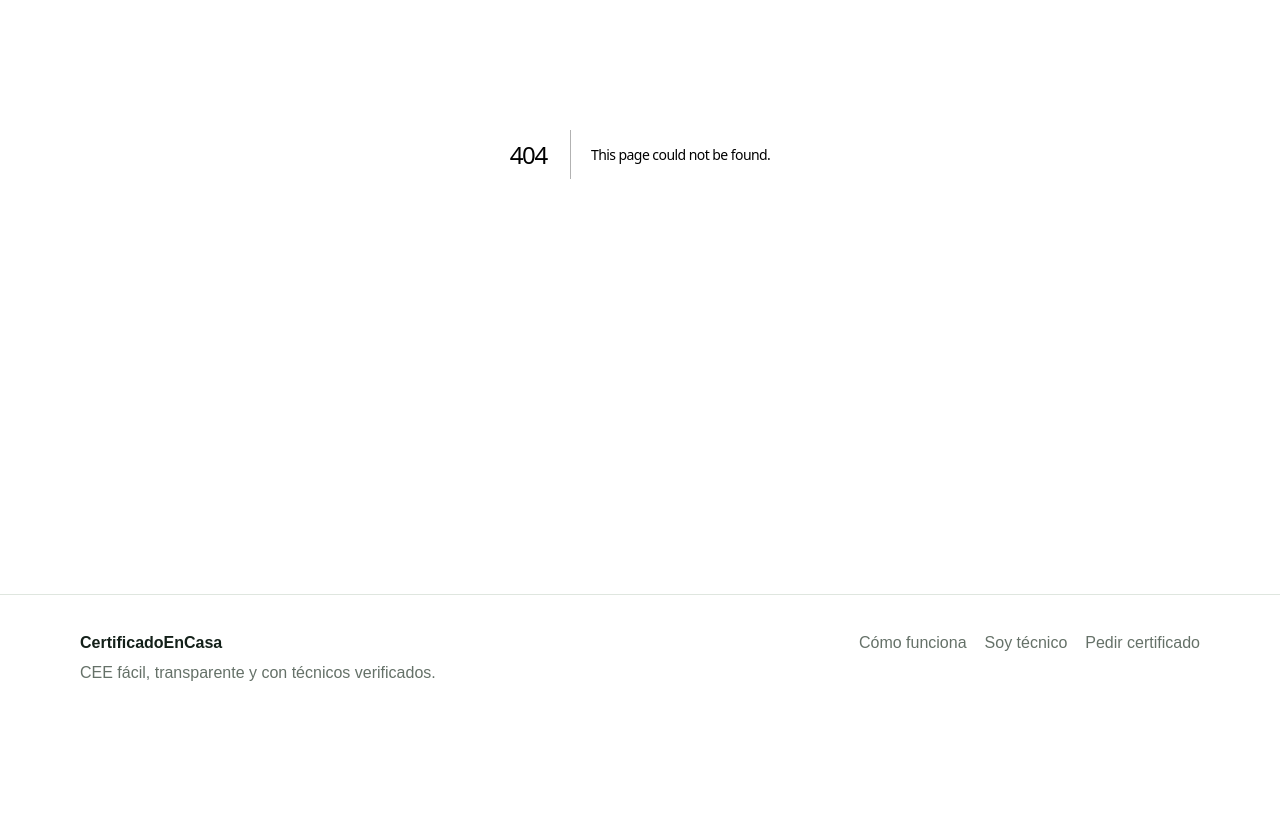
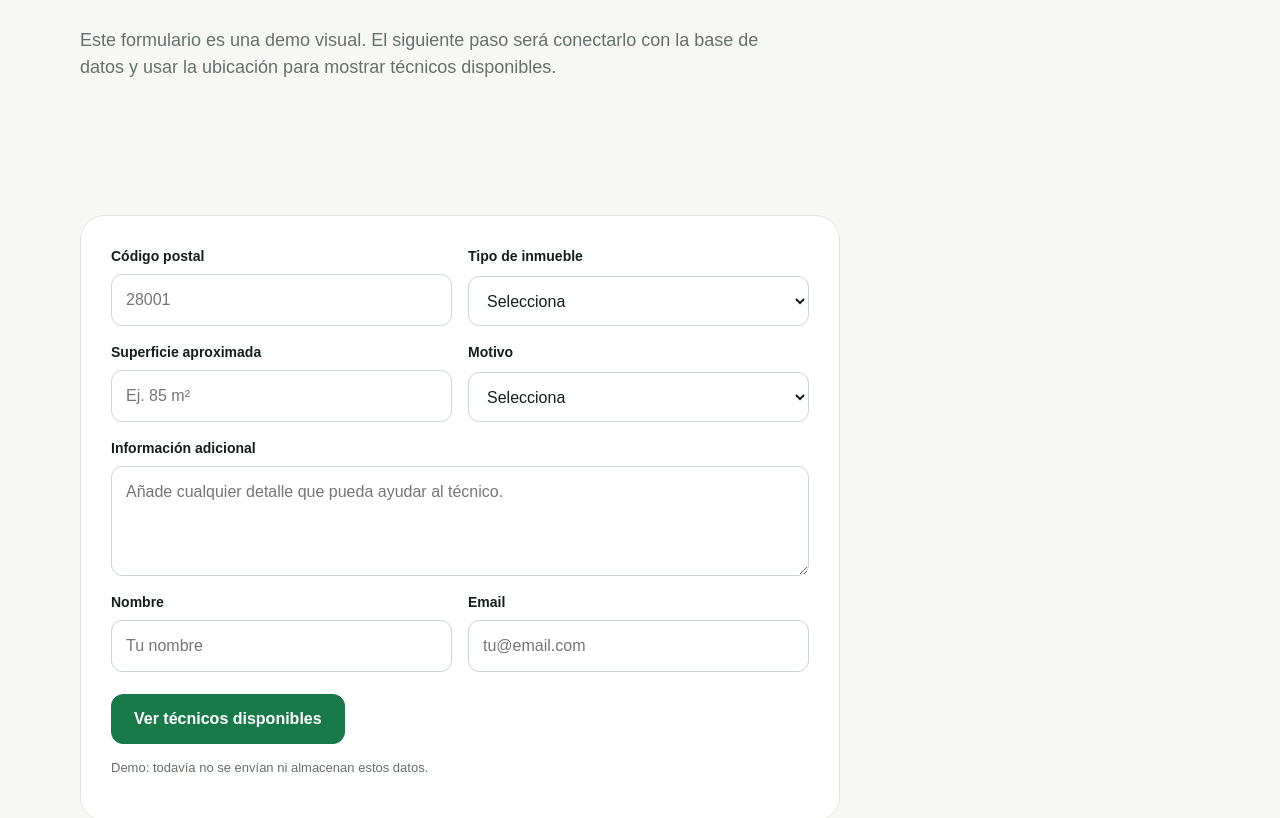
Before and after one commit to Javimenmes96/CertificadoEnCasa, a Next.js app: page /solicitar in a window 1280 px wide. Before the commit this address had no page. Shown: the part 321-1139 px from the top of the page. Before the commit the page ends 1042 px from the top, so only its background shows below. Built offline with nearby package versions, Linux system fonts and the light colour scheme.

Commit message:
Add certificate request demo form

```diff
--- /dev/null
+++ b/app/solicitar/page.tsx
@@ -0,0 +1,64 @@
+export default function SolicitarPage() {
+  return (
+    <>
+      <section className="page-hero">
+        <div className="container">
+          <span className="eyebrow">Pedir certificado</span>
+          <h1>Cuéntanos qué inmueble necesitas certificar.</h1>
+          <p>Este formulario es una demo visual. El siguiente paso será conectarlo con la base de datos y usar la ubicación para mostrar técnicos disponibles.</p>
+        </div>
+      </section>
+      <section className="section">
+        <div className="container">
+          <form className="form-card">
+            <div className="form-grid">
+              <div className="field">
+                <label htmlFor="postal">Código postal</label>
+                <input id="postal" name="postal" inputMode="numeric" placeholder="28001" />
+              </div>
+              <div className="field">
+                <label htmlFor="type">Tipo de inmueble</label>
+                <select id="type" name="type" defaultValue="">
+                  <option value="" disabled>Selecciona</option>
+                  <option>Piso</option>
+                  <option>Vivienda unifamiliar</option>
+                  <option>Local</option>
+                  <option>Oficina</option>
+                  <option>Otro</option>
+                </select>
+              </div>
+              <div className="field">
+                <label htmlFor="surface">Superficie aproximada</label>
+                <input id="surface" name="surface" inputMode="numeric" placeholder="Ej. 85 m²" />
+              </div>
+              <div className="field">
+                <label htmlFor="reason">Motivo</label>
+                <select id="reason" name="reason" defaultValue="">
+                  <option value="" disabled>Selecciona</option>
+                  <option>Venta</option>
+                  <option>Alquiler</option>
+                  <option>Ayuda o subvención</option>
+                  <option>Otro</option>
+                </select>
+              </div>
+              <div className="field full">
+                <label htmlFor="notes">Información adicional</label>
+                <textarea id="notes" name="notes" placeholder="Añade cualquier detalle que pueda ayudar al técnico." />
+              </div>
+              <div className="field">
+                <label htmlFor="name">Nombre</label>
+                <input id="name" name="name" placeholder="Tu nombre" />
+              </div>
+              <div className="field">
+                <label htmlFor="email">Email</label>
+                <input id="email" name="email" type="email" placeholder="tu@email.com" />
+              </div>
+            </div>
+            <button className="button" type="button" style={{ marginTop: 22 }}>Ver técnicos disponibles</button>
+            <p className="form-note">Demo: todavía no se envían ni almacenan estos datos.</p>
+          </form>
+        </div>
+      </section>
+    </>
+  );
+}
```
